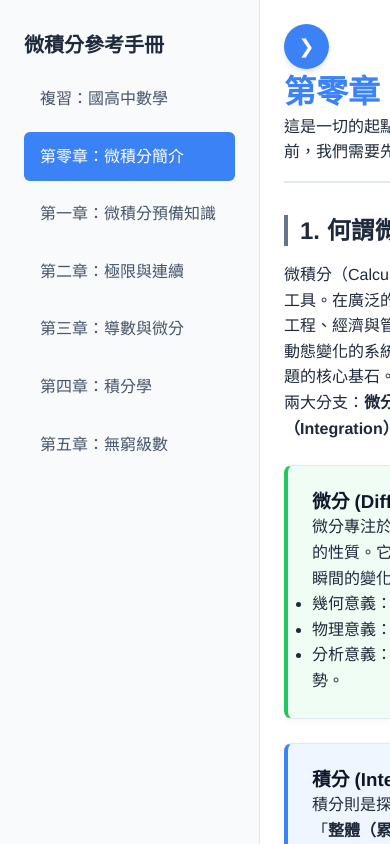
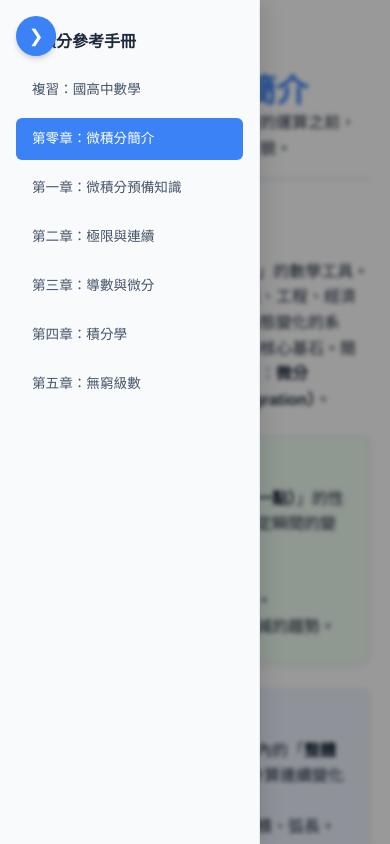
Before and after one commit to ZhaoHong04126/visual-calculus, a React (Vite) app: page /#/ in a window 390 px wide. Built offline with nearby package versions, Linux system fonts and the light colour scheme.

Commit message:
feat: 優化側邊欄樣式，新增手機版遮罩，調整排版與字體大小

```diff
--- a/src/App.css
+++ b/src/App.css
@@ -1,28 +1,35 @@
-/* 基礎排版 */
+/* ================== 基礎排版 ================== */
 .app-container {
   display: flex;
   height: 100vh;
   font-family: 'Helvetica Neue', Arial, sans-serif;
-  overflow-x: hidden; /* 防止側邊欄收起時出現水平捲軸 */
+  overflow: hidden; /* 防止任何方向的溢出 */
+  position: relative;
 }
 
 /* ================== 側邊欄樣式與動畫 ================== */
 .sidebar {
   width: 260px;
+  min-width: 260px; /* 防止被壓縮 */
   background-color: #f8fafc;
   border-right: 1px solid #e2e8f0;
   flex-shrink: 0;
-  transition: margin-left 0.3s ease-in-out;
-  overflow-y: auto; /* 新增：讓側邊欄內容過長時可獨立捲動 */
+  transition: transform 0.3s ease-in-out;
+  overflow-y: auto;
+  /* 桌面版：用 transform 而非 margin，效能更好 */
+  transform: translateX(0);
+  z-index: 200;
 }
 
 /* 展開狀態：正常顯示 */
 .sidebar.open {
-  margin-left: 0;
+  transform: translateX(0);
 }
 
-/* 隱藏狀態：將整個側邊欄往左推移它自己的寬度 */
+/* 隱藏狀態：將整個側邊欄往左推移 */
 .sidebar.closed {
+  transform: translateX(-100%);
+  /* 桌面版關閉時不佔空間 */
   margin-left: -260px;
 }
 
@@ -31,27 +38,28 @@
 }
 
 .sidebar-title {
-  font-size: 1.25rem;
+  font-size: clamp(1rem, 2vw, 1.25rem);
   color: #1e293b;
   font-weight: bold;
 }
 
 .nav-links {
   list-style: none;
-  padding: 0 1.5rem;
+  padding: 0 1rem;
   margin: 0;
 }
 
 .nav-links li {
-  margin-bottom: 0.5rem;
+  margin-bottom: 0.4rem;
 }
 
 .nav-links a {
   display: block;
-  padding: 0.75rem 1rem;
+  padding: 0.65rem 1rem;
   color: #475569;
   text-decoration: none;
   border-radius: 0.375rem;
+  font-size: clamp(0.85rem, 1.5vw, 0.95rem);
   transition: all 0.2s ease-in-out;
 }
 
@@ -66,23 +74,40 @@
   font-weight: 500;
 }
 
+/* ================== 手機版 Overlay 遮罩 ================== */
+.sidebar-overlay {
+  display: none;
+  position: fixed;
+  inset: 0;
+  background: rgba(0, 0, 0, 0.4);
+  z-index: 150;
+  backdrop-filter: blur(2px);
+  animation: fadeIn 0.2s ease;
+}
+
+@keyframes fadeIn {
+  from { opacity: 0; }
+  to { opacity: 1; }
+}
+
 /* ================== 主要內容區 ================== */
 .main-content {
   flex: 1;
+  min-width: 0; /* 讓 flex 子項可以縮小到比 content 更小 */
   display: flex;
   flex-direction: column;
   background-color: #ffffff;
-  transition: width 0.3s ease-in-out;
-  height: 100%; /* 新增：確保高度不會超過父容器 */
+  transition: all 0.3s ease-in-out;
+  overflow: hidden; /* 讓 content-wrapper 自己捲動 */
 }
 
 .toggle-btn {
   position: fixed;
   top: 1.5rem;
   left: 1.5px;
-  width: 45px;
-  height: 45px;
-  display: flex;
+  width: 42px;
+  height: 42px;
+  display: none; /* 桌面版預設隱藏，手機版才顯示 */
   justify-content: center;
   align-items: center;
   background-color: var(--primary-color, #3b82f6);
@@ -90,35 +115,31 @@
   border: none;
   border-radius: 50%;
   cursor: pointer;
-  font-size: 1.2rem;
-  box-shadow: 0 4px 6px -1px rgba(0, 0, 0, 0.1), 0 2px 4px -1px rgba(0, 0, 0, 0.06);
+  font-size: 1.1rem;
+  box-shadow: 0 4px 6px -1px rgba(0, 0, 0, 0.15), 0 2px 4px -1px rgba(0, 0, 0, 0.08);
   transition: all 0.3s ease-in-out;
-  z-index: 1000;
+  z-index: 300; /* 高於 overlay */
 }
 
 .toggle-btn:hover {
   background-color: var(--primary-hover, #2563eb);
-  transform: scale(1.05);
-  box-shadow: 0 10px 15px -3px rgba(0, 0, 0, 0.1), 0 4px 6px -2px rgba(0, 0, 0, 0.05);
+  transform: scale(1.08);
+  box-shadow: 0 10px 15px -3px rgba(0, 0, 0, 0.12), 0 4px 6px -2px rgba(0, 0, 0, 0.06);
 }
 
 .toggle-btn.shifted {
-  /* 當展開時，把按鈕往右推：側邊欄的寬度 (260px) + 原本離邊緣的距離 (1.5rem) */
-  left: calc(260px + 1.5rem);
+  left: calc(260px + 1rem);
 }
 
-/* 將原本內容區的 padding 移到內層，避免影響切換按鈕 */
+/* ================== 內容區包裝 ================== */
 .content-wrapper {
-  padding: 4rem 3rem 3rem 5rem;
+  padding: clamp(3.5rem, 5vw, 4.5rem) clamp(1.5rem, 4vw, 4rem) clamp(2rem, 3vw, 3rem) clamp(2rem, 5vw, 5rem);
   overflow-y: auto;
   flex: 1;
-}
-
-@media (max-width: 768px) {
-  .content-wrapper {
-    /* 手機版同樣稍微把上方和左方空間拉大 */
-    padding: 4.5rem 1.5rem 2rem 1.5rem;
-  }
+  /* 大螢幕限制最大寬度，讓閱讀舒適 */
+  max-width: 1200px;
+  width: 100%;
+  box-sizing: border-box;
 }
 
 .welcome-text {
@@ -127,3 +148,63 @@
   margin-top: 20vh;
   font-weight: normal;
 }
+
+/* ================== 響應式斷點 ================== */
+
+/* 平板 (768px - 1024px) */
+@media (max-width: 1024px) {
+  .content-wrapper {
+    padding: 4rem 2rem 2.5rem 3rem;
+  }
+}
+
+/* 手機版 (< 768px) */
+@media (max-width: 768px) {
+  /* 手機版側邊欄改為 overlay（浮動）模式 */
+  .sidebar {
+    position: fixed;
+    top: 0;
+    left: 0;
+    height: 100dvh; /* 使用 dvh 適應手機瀏覽器工具列 */
+    z-index: 200;
+    /* 手機版用 transform 做滑入/滑出動畫，不影響主內容佔位 */
+    margin-left: 0 !important; /* 覆蓋桌面版的 margin-left: -260px */
+    transform: translateX(-100%);
+    box-shadow: 4px 0 20px rgba(0, 0, 0, 0.12);
+  }
+
+  .sidebar.open {
+    transform: translateX(0);
+  }
+
+  .sidebar.closed {
+    transform: translateX(-100%);
+  }
+
+  /* 手機版 sidebar 開啟時顯示遮罩 */
+  .sidebar-overlay {
+    display: block;
+  }
+
+  /* 手機版主內容佔滿整個寬度 */
+  .main-content {
+    width: 100%;
+  }
+
+  .content-wrapper {
+    padding: 4.5rem 1.25rem 2rem 1.25rem;
+    max-width: 100%;
+  }
+
+  /* 手機版按鈕不隨側邊欄移動（overlay 模式下不需要） */
+  .toggle-btn.shifted {
+    left: 1rem;
+  }
+  .toggle-btn {
+    display: flex; /* 手機版才顯示 */
+    left: 1rem;
+    top: 1rem;
+    width: 40px;
+    height: 40px;
+  }
+}
--- a/src/App.jsx
+++ b/src/App.jsx
@@ -22,6 +22,12 @@ export default function App() {
 
   return (
     <div className="app-container">
+
+
+      {/* 手機版遮罩：點擊可關閉側邊欄 */}
+      {isSidebarOpen && (
+        <div className="sidebar-overlay" onClick={toggleSidebar} aria-hidden="true" />
+      )}
 
       {/* 左側導覽列：透過動態 class 控制展開或隱藏 */}
       <nav className={`sidebar ${isSidebarOpen ? 'open' : 'closed'}`}>
--- a/src/Review/Review.css
+++ b/src/Review/Review.css
@@ -7,9 +7,10 @@
 }
 
 .topic-title {
-  font-size: 2rem;
+  font-size: clamp(1.6rem, 4vw, 2.25rem);
   color: var(--primary-color, #3b82f6);
   font-weight: bold;
+  line-height: 1.2;
 }
 
 
@@ -18,7 +19,7 @@
 }
 
 .review-section-title {
-  font-size: 1.5rem;
+  font-size: clamp(1.1rem, 3vw, 1.5rem);
   font-weight: bold;
   color: #1e293b;
   margin-bottom: 1.25rem;
@@ -28,9 +29,11 @@
 
 .formula-grid {
   display: grid;
-  grid-template-columns: 1fr;
-  gap: 1.5rem;
+  /* auto-fit: 每欄最少 340px，多出空間時自動增加欄數 */
+  grid-template-columns: repeat(auto-fit, minmax(min(340px, 100%), 1fr));
+  gap: 1.25rem;
   margin-top: 1rem;
+  align-items: start; /* 卡片不強制等高，對齊頂部更自然 */
 }
 
 .venn-wrapper.small {
@@ -56,6 +59,13 @@
   border: 1px solid #e2e8f0;
   box-shadow: 0 4px 6px -1px rgba(0, 0, 0, 0.1);
   transition: transform 0.2s ease, box-shadow 0.2s ease;
+  /*
+   * 不設 overflow:hidden，讓內部的 .derivation-steps
+   * 的橫向捲軸可以正常顯示在卡片範圍內
+   * min-width:0 防止 grid 子項被撐破
+   */
+  min-width: 0;
+  overflow: hidden; /* 截掉卡片外的部分，但 derivation-steps 有自己的 overflow-x:auto */
 }
 
 .formula-card:hover {
@@ -67,7 +77,7 @@
   margin-top: 0;
   margin-bottom: 1rem;
   color: #4f46e5;
-  font-size: 1.125rem;
+  font-size: clamp(1rem, 2vw, 1.125rem);
 }
 
 .side-by-side {
@@ -139,6 +149,57 @@
   color: #334155;
   border-top: 1px solid #e2e8f0;
   padding-top: 1rem;
+  padding-bottom: 0.75rem;
+
+  /*
+   * 「整個框框內容」水平捲動：
+   * 1. overflow-x: auto  → 讓橫向溢出時出現捲軸
+   * 2. 子層的 .katex-display 設 overflow:visible → 讓長式子撐開父層
+   *    父層拿到足夠 scroll-width 後，整個框才會一起左右滑
+   */
+  overflow-x: auto;
+  overflow-y: visible;
+
+  /* 禁止自動換行 (soft wrap)；手動 <br> 仍然有效 */
+  white-space: nowrap;
+
+  /* 細緻捲軸樣式 */
+  scrollbar-width: thin;
+  scrollbar-color: #94a3b8 transparent;
+}
+
+/* WebKit 捲軸美化（Chrome / Safari） */
+.derivation-steps::-webkit-scrollbar {
+  height: 5px;
+}
+.derivation-steps::-webkit-scrollbar-track {
+  background: transparent;
+}
+.derivation-steps::-webkit-scrollbar-thumb {
+  background: #cbd5e1;
+  border-radius: 3px;
+}
+.derivation-steps::-webkit-scrollbar-thumb:hover {
+  background: #94a3b8;
+}
+
+/*
+ * 關鍵：取消 KaTeX 預設的個別捲軸
+ * KaTeX 會渲染出 <span class="katex-display"> 並預設帶 overflow-x:auto
+ * 這裡把它改成 visible，讓長式子往外撐，由父層 .derivation-steps 統一捲動
+ */
+.derivation-steps .katex-display {
+  overflow-x: visible !important;
+  overflow-y: visible !important;
+  max-width: none;
+  margin: 0.5rem 0;
+  /* width:max-content 讓此元素的寬度等於式子實際長度，撐開父層 scroll-width */
+  width: max-content;
+}
+
+/* 同時讓 KaTeX 內層的 .katex 元素也不截斷 */
+.derivation-steps .katex {
+  white-space: nowrap;
 }
 
 .step-item {
```
Also changed, not shown: src/index.css (+25 -10 lines).
